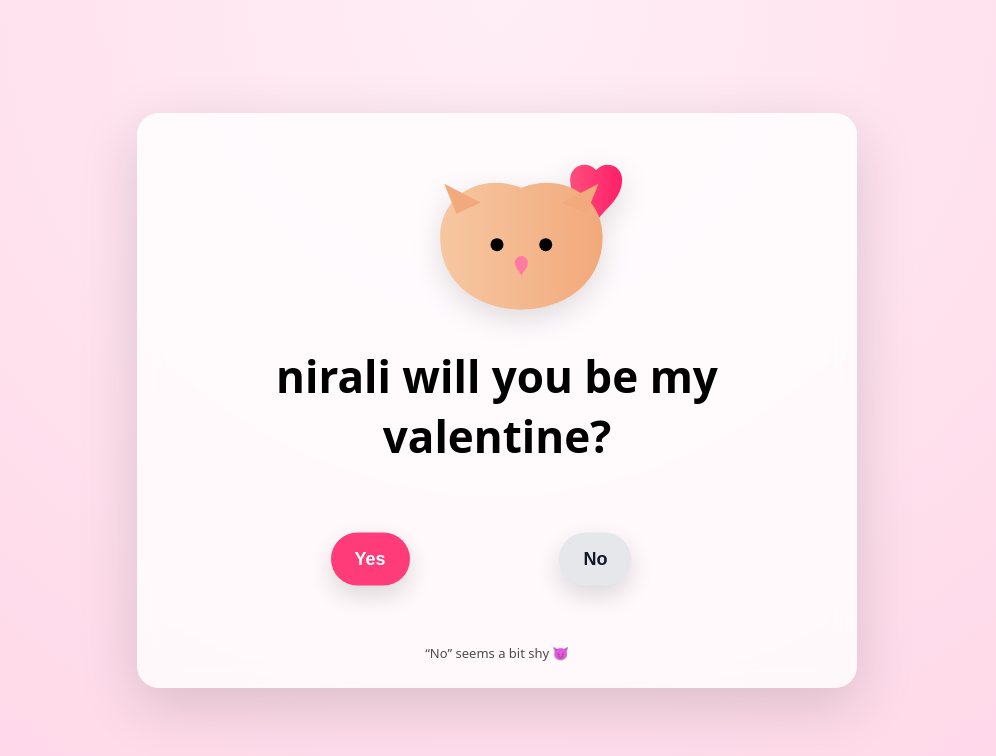
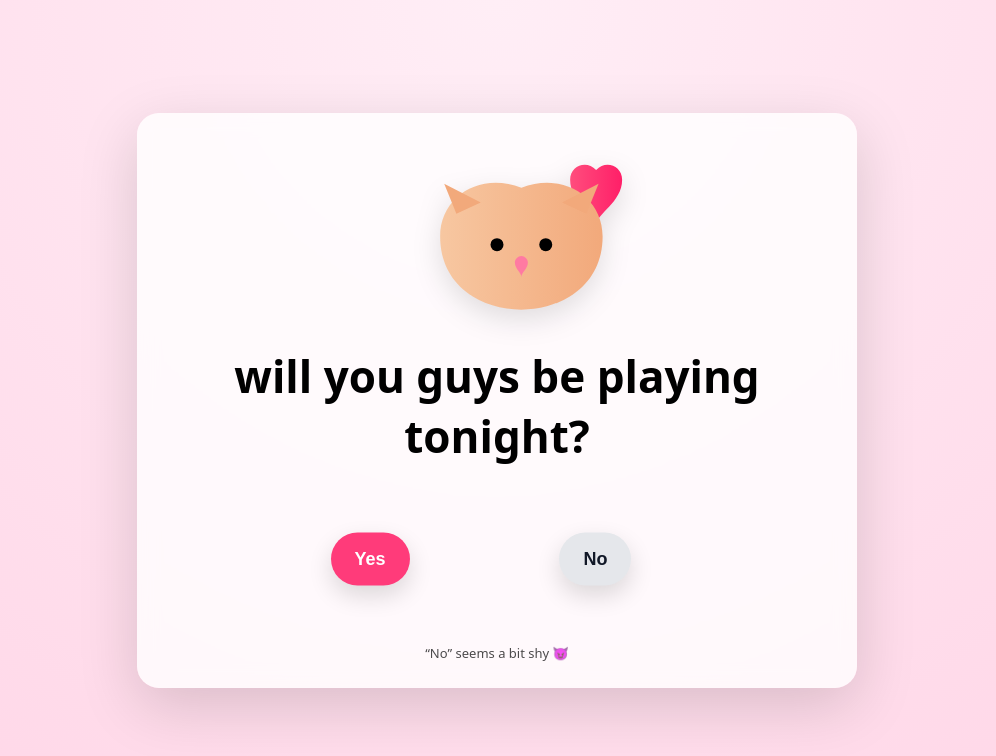
Before and after one commit to singht11/OG, a plain HTML site: page index.html in a window 1280 px wide. Shown: the whole page, without its empty margins (143-1139 px from the left). Drawn offline with nearby package versions, Linux system fonts and the light colour scheme.

Commit message:
Update index.html

```diff
--- a/index.html
+++ b/index.html
@@ -171,7 +171,7 @@
             fill="#ff7aa2"/>
     </svg>
 
-    <h1>nirali will you be my valentine?</h1>
+    <h1>will you guys be playing tonight?</h1>
 
     <section class="button-zone" id="zone">
       <button id="yesBtn">Yes</button>
```
